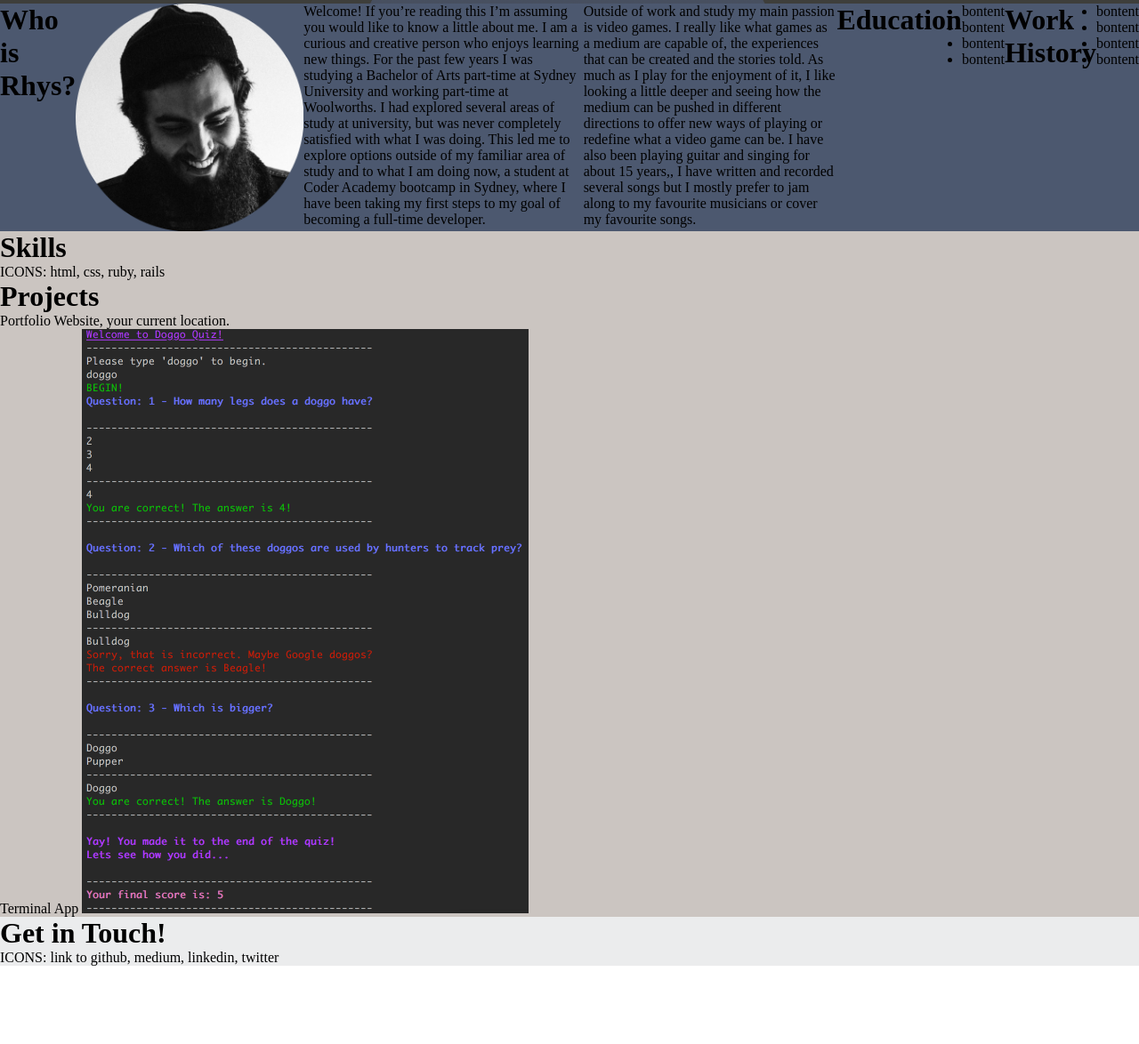
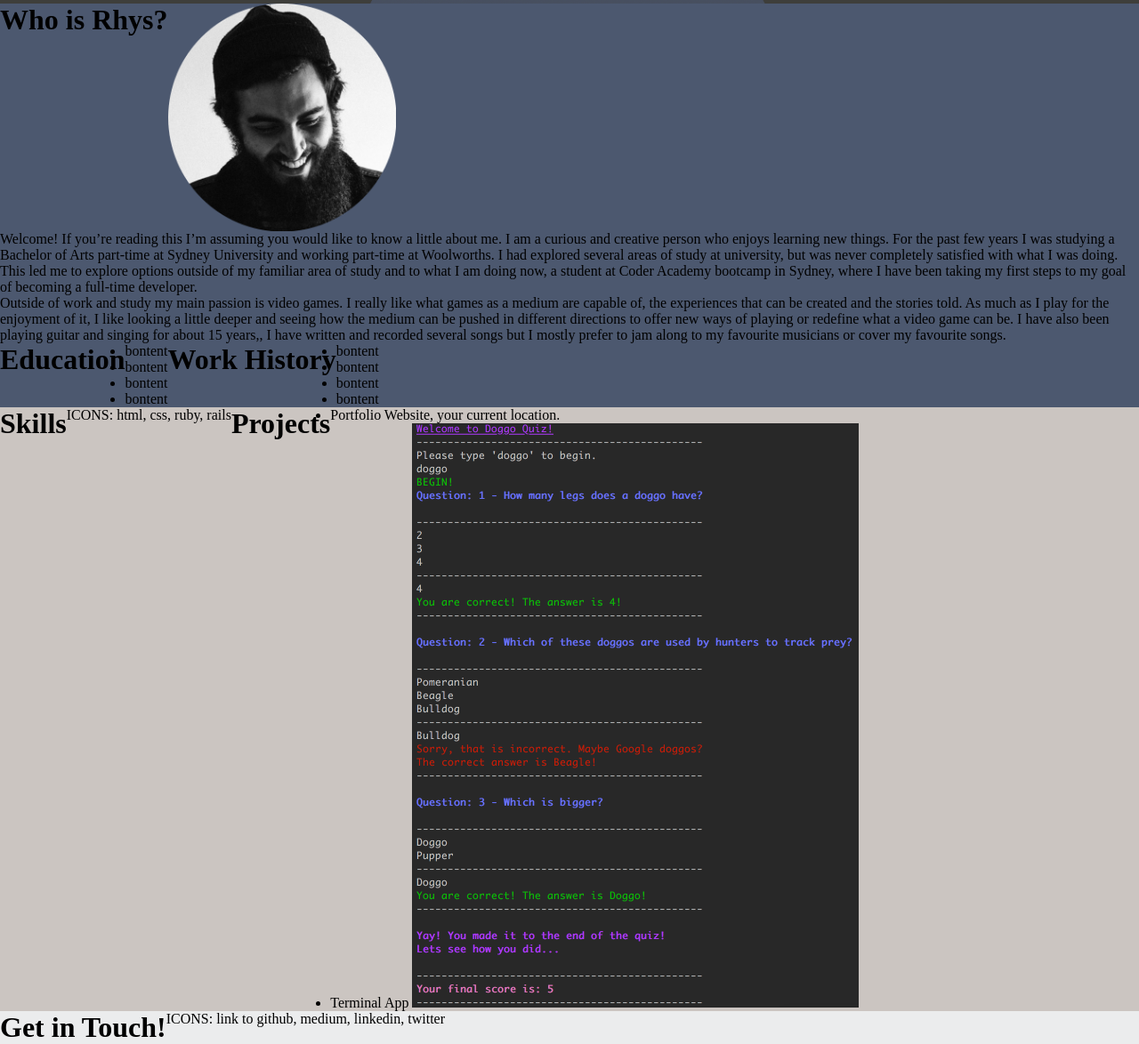
Before and after one commit to rhyswoodberry/rhyswoodberry.github.io, a plain HTML site: page index.html in a window 1280 px wide. Shown: the part 339-1513 px from the top of the page at 89% size. Before the commit the page ends 1425 px from the top, so only its background shows below. Drawn offline with Linux system fonts and the light colour scheme.

Commit message:
fix flex

```diff
--- a/styles.css
+++ b/styles.css
@@ -51,11 +51,10 @@ nav a:hover {
   background-color: #A2AAB0;
 }
 
-nav a:visited, nav a:active {
+nav a:link, nav a:visited, nav a:active {
   color: #EBECED;
   text-decoration: none;
 }
-
 /* Home */
 
 .home {
@@ -73,17 +72,22 @@ nav a:visited, nav a:active {
 
 .whoisrhys {
   display: flex;
+  flex-wrap: wrap;
   background-color: #4C586F;
 }
 
 /* Skills & Projects */
 
 .skillsprojects {
+  display: flex;
+  flex-wrap: wrap;
   background-color: #CBC5C1;
 }
 
 /* Get in Touch! */
 
 .getintouch {
+  display: flex;
+  flex-wrap: wrap;
   background-color: #EBECED;
 }
```
